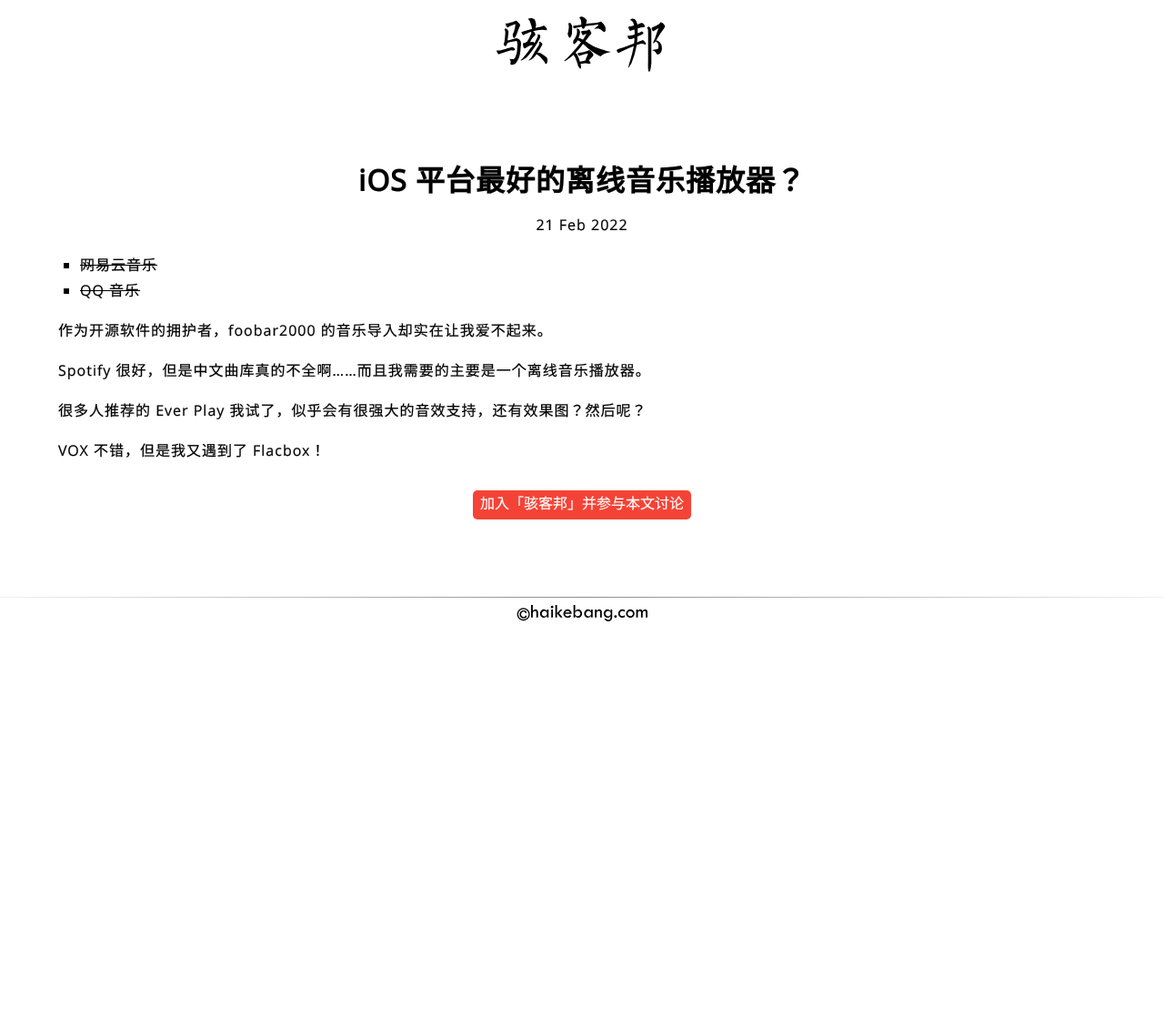
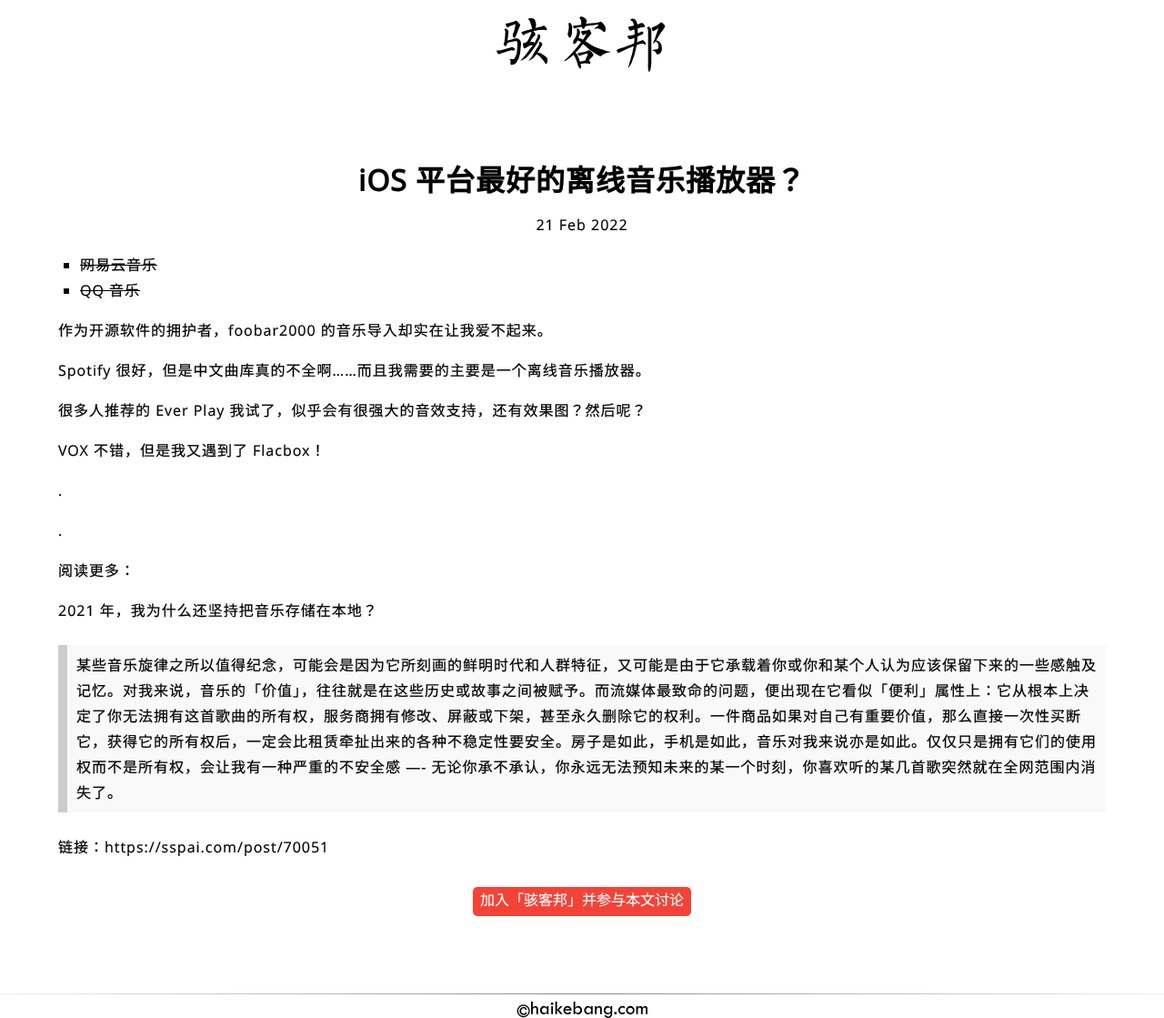
Before and after one commit to haikebangOrg/haikebang.com, a Jekyll site: the page built from _posts/2022-02-21-ios-music-player.md, in a window 1280 px wide. Shown: the whole page at 91% size. Built offline with Jekyll 4.4.1, drawn with Linux system fonts in a browser that asks for light colours; some web fonts are replaced; before the commit the page ends 900 px from its top, so only the background shows below that.

Commit message:
updated posts

```diff
--- a/_posts/2022-02-21-ios-music-player.md
+++ b/_posts/2022-02-21-ios-music-player.md
@@ -26,3 +26,15 @@
 很多人推荐的 Ever Play 我试了，似乎会有很强大的音效支持，还有效果图？然后呢？
 
 VOX 不错，但是我又遇到了 Flacbox！
+
+.
+
+.
+
+阅读更多：
+
+2021 年，我为什么还坚持把音乐存储在本地？
+
+> 某些音乐旋律之所以值得纪念，可能会是因为它所刻画的鲜明时代和人群特征，又可能是由于它承载着你或你和某个人认为应该保留下来的一些感触及记忆。对我来说，音乐的「价值」，往往就是在这些历史或故事之间被赋予。而流媒体最致命的问题，便出现在它看似「便利」属性上：它从根本上决定了你无法拥有这首歌曲的所有权，服务商拥有修改、屏蔽或下架，甚至永久删除它的权利。一件商品如果对自己有重要价值，那么直接一次性买断它，获得它的所有权后，一定会比租赁牵扯出来的各种不稳定性要安全。房子是如此，手机是如此，音乐对我来说亦是如此。仅仅只是拥有它们的使用权而不是所有权，会让我有一种严重的不安全感 ---- 无论你承不承认，你永远无法预知未来的某一个时刻，你喜欢听的某几首歌突然就在全网范围内消失了。
+
+链接：https://sspai.com/post/70051
```
Also changed, not shown: _posts/2022-01-21-newsletter-2.md (+1 -0 lines).
